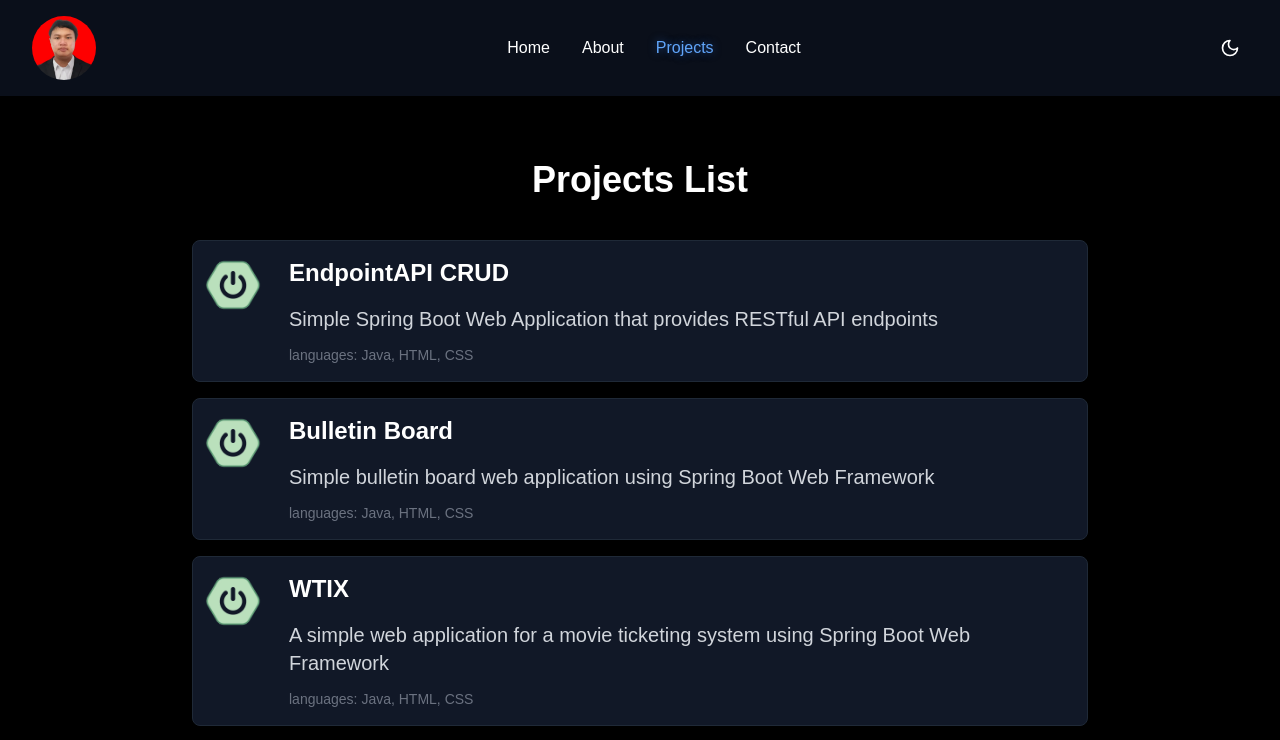
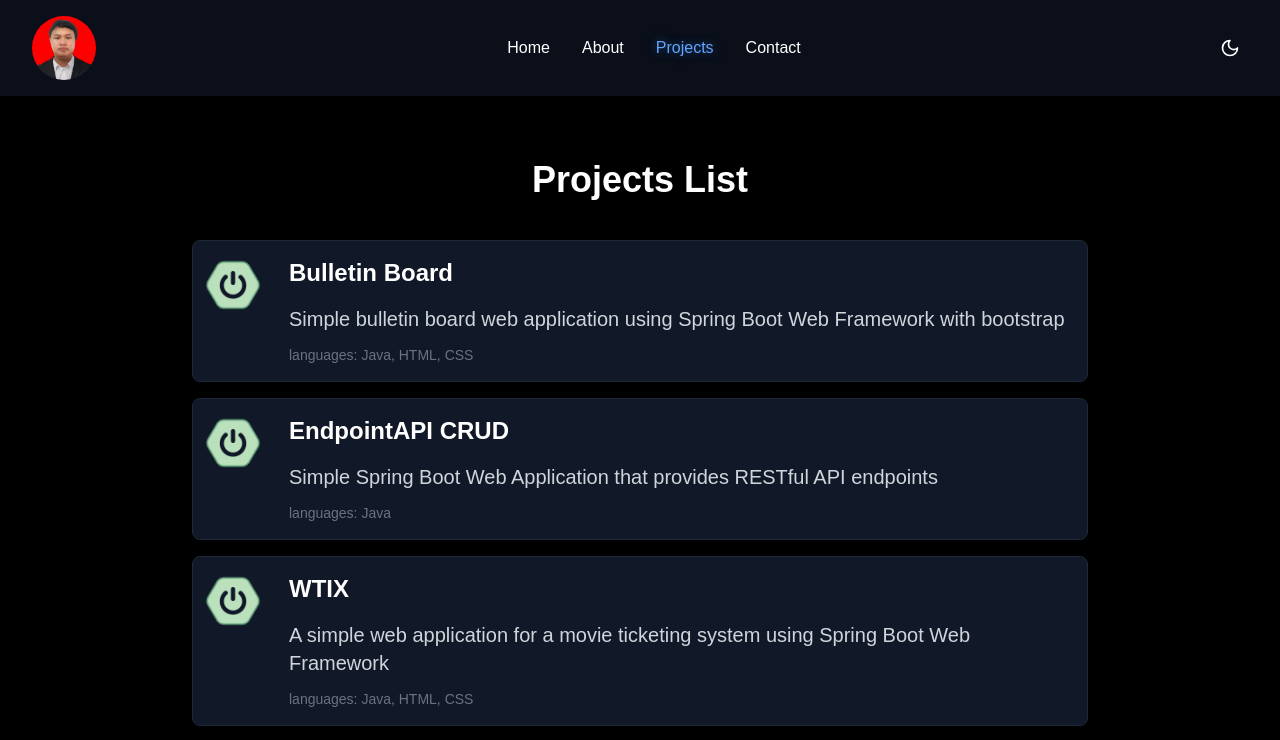
Before and after one commit to Hansennico/NextJS-Portofolio, a Next.js app: page /projects in a window 1280 px wide. Shown: the top 740 px of the page. Built offline with nearby package versions, Linux system fonts and the light colour scheme.

Commit message:
edit Project data.ts
edit project

```diff
--- a/app/projects/data.ts
+++ b/app/projects/data.ts
@@ -4,20 +4,20 @@ import springLogo from "@/Public/Spring_boot_logo.webp";
 
 const database = [
   {
+    name: "Bulletin Board",
+    image: springLogo,
+    description:
+      "Simple bulletin board web application using Spring Boot Web Framework with bootstrap",
+    languages: "Java, HTML, CSS",
+    url: "https://github.com/Hansennico/Bulletin-Implementation/tree/main",
+  },
+  {
     name: "EndpointAPI CRUD",
     image: springLogo,
     description:
       "Simple Spring Boot Web Application that provides RESTful API endpoints",
-    languages: "Java, HTML, CSS",
+    languages: "Java",
     url: "https://github.com/Hansennico/EndpointAPICRUD",
-  },
-  {
-    name: "Bulletin Board",
-    image: springLogo,
-    description:
-      "Simple bulletin board web application using Spring Boot Web Framework",
-    languages: "Java, HTML, CSS",
-    url: "https://github.com/Hansennico/Bulletin-Implementation/tree/main",
   },
   {
     name: "WTIX",
```
